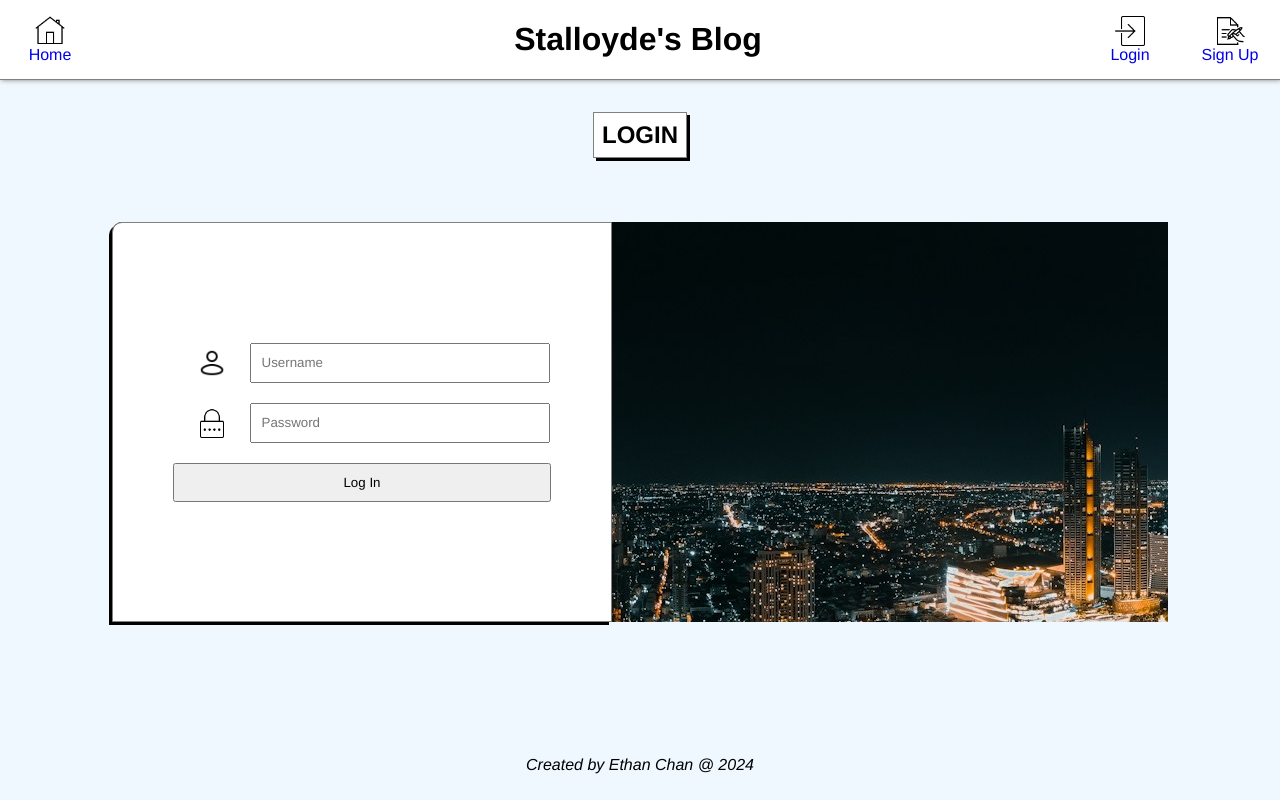
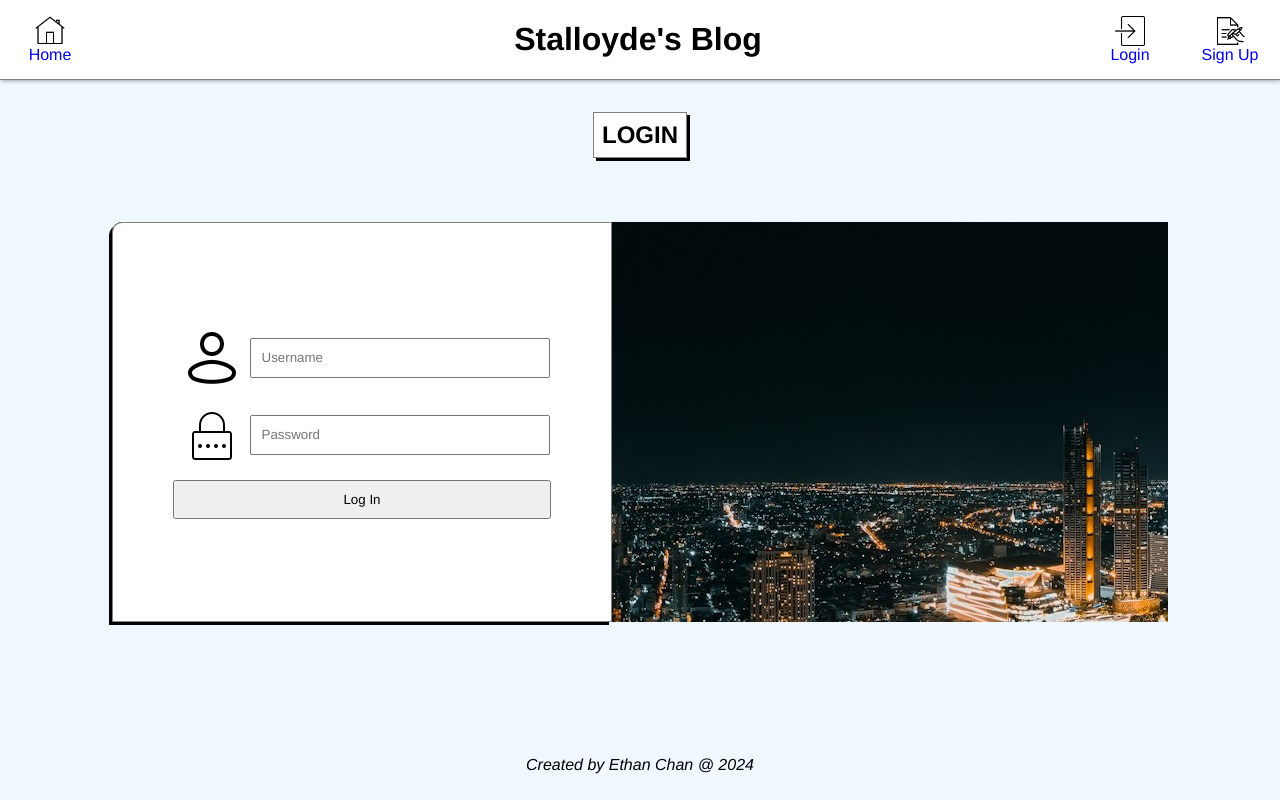
Before and after one commit to Stalloyde/blogapi-client, a React app: page /login in a window 1280 px wide. Built offline with nearby package versions, Linux system fonts and the light colour scheme; the HTML template or start-up script is replaced by a standard one.

Commit message:
Increase specificity of variable

```diff
--- a/src/components/header/header.module.css
+++ b/src/components/header/header.module.css
@@ -26,7 +26,7 @@ h1 {
   align-items: center;
 }
 
-img {
+a > img {
   height: 30px;
   width: 30px;
 }
```
